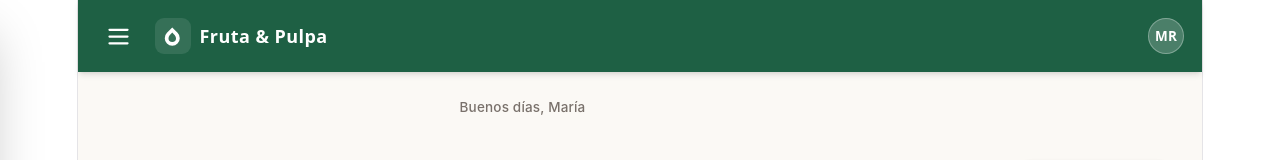
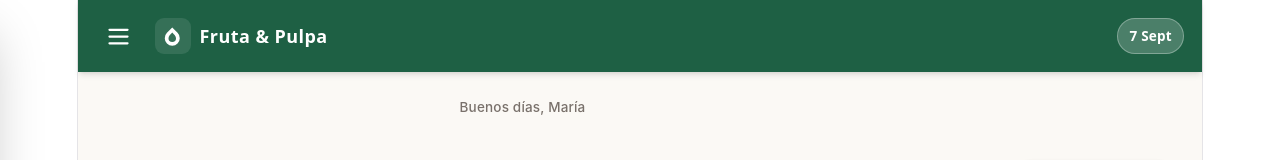
Before and after one commit to ferjbadev/BatidoStock, a React (Vite) app: page / in a window 1280 px wide. Shown: the top 160 px of the page. Built offline with nearby package versions, Linux system fonts and the light colour scheme.

Commit message:
Update navbar.tsx

```diff
--- a/src/components/navbar.tsx
+++ b/src/components/navbar.tsx
@@ -14,6 +14,12 @@ interface SidebarMobileProps {
 
 export const SidebarMobile = ({ activeTab, setActiveTab }: SidebarMobileProps) => {
   const [isOpen, setIsOpen] = useState(false);
+
+  // Obtener la fecha actual con formato (ej: "7 sep")
+  const currentDate = new Date().toLocaleDateString('es-ES', {
+    day: 'numeric',
+    month: 'short',
+  });
 
   const menuItems: MenuItem[] = [
     {
@@ -72,8 +78,9 @@ export const SidebarMobile = ({ activeTab, setActiveTab }: SidebarMobileProps) =
           </div>
         </div>
 
-        <div className="w-8 h-8 rounded-full bg-white/20 text-white font-semibold text-xs flex items-center justify-center border border-white/30">
-          MR
+        {/* Línea 75: Muestra la fecha dinámica */}
+        <div className="w-auto px-2.5 h-8 rounded-full bg-white/20 text-white font-semibold text-xs flex items-center justify-center border border-white/30 capitalize">
+          {currentDate}
         </div>
       </header>
 
@@ -180,7 +187,7 @@ export const SidebarMobile = ({ activeTab, setActiveTab }: SidebarMobileProps) =
               </div>
               <div>
                 <p className="font-bold text-stone-900 text-xs leading-tight">María Rodríguez</p>
-                <p className="text-[11px] text-stone-500 font-medium">Administradora</p>
+                <p className="text-[11px] text-stone-500 font-medium font-sans">Administradora</p>
               </div>
             </div>
             <button type="button" className="text-stone-400 hover:text-stone-700 p-1">
```
